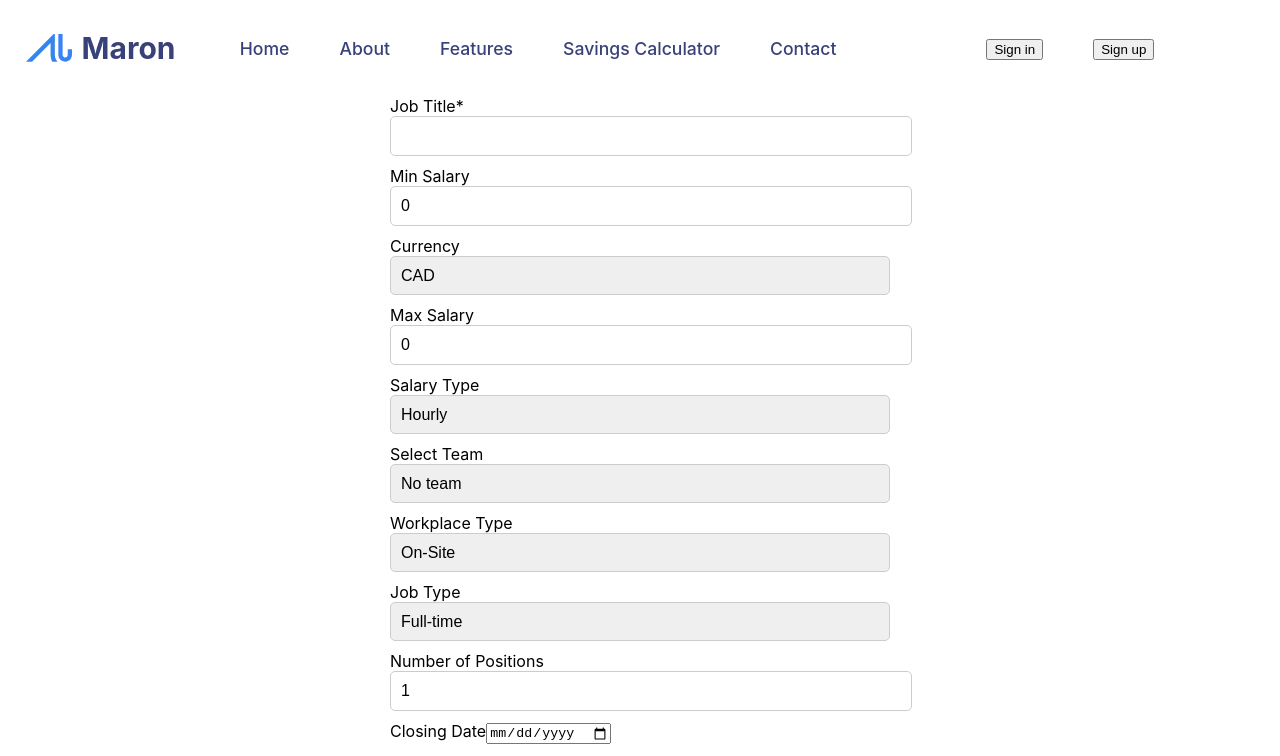
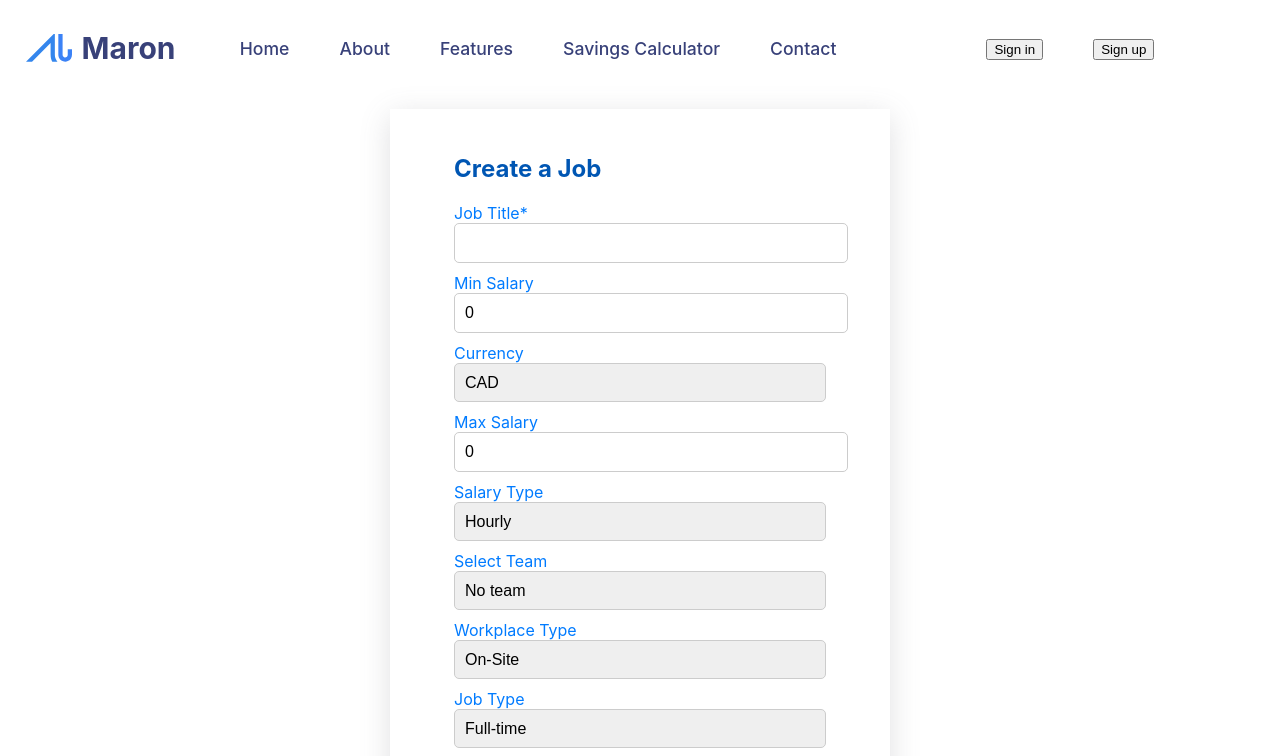
Before and after one commit to dhanushramudri/maron.ai-frontend, a React (Create React App) app: page /dashboard/create-job in a window 1280 px wide. Shown: the top 756 px of the page. Built offline with nearby package versions, Linux system fonts and the light colour scheme; no server answers.

Commit message:
updated first form

```diff
--- a/src/components/CreateJobForm/CreateJobForm.css
+++ b/src/components/CreateJobForm/CreateJobForm.css
@@ -1,6 +1,10 @@
 form {
+  box-sizing: border-box;
   max-width: 500px;
-  margin: 0 auto;
+  margin: 1% auto;
+  color: #007bff;
+  padding: 2% 5%;
+  box-shadow: rgba(100, 100, 111, 0.2) 0px 7px 29px 0px;
 }
 
 label {
--- a/src/components/CreateJobForm/CreateJobForm.jsx
+++ b/src/components/CreateJobForm/CreateJobForm.jsx
@@ -57,6 +57,7 @@ const Form = () => {
     <div>
       {!secondForm ? (
         <form onSubmit={handleSubmit}>
+          <h2 style={{ color: "#0056b3" }}>Create a Job</h2>
           <label>
             Job Title*
             <input
```
